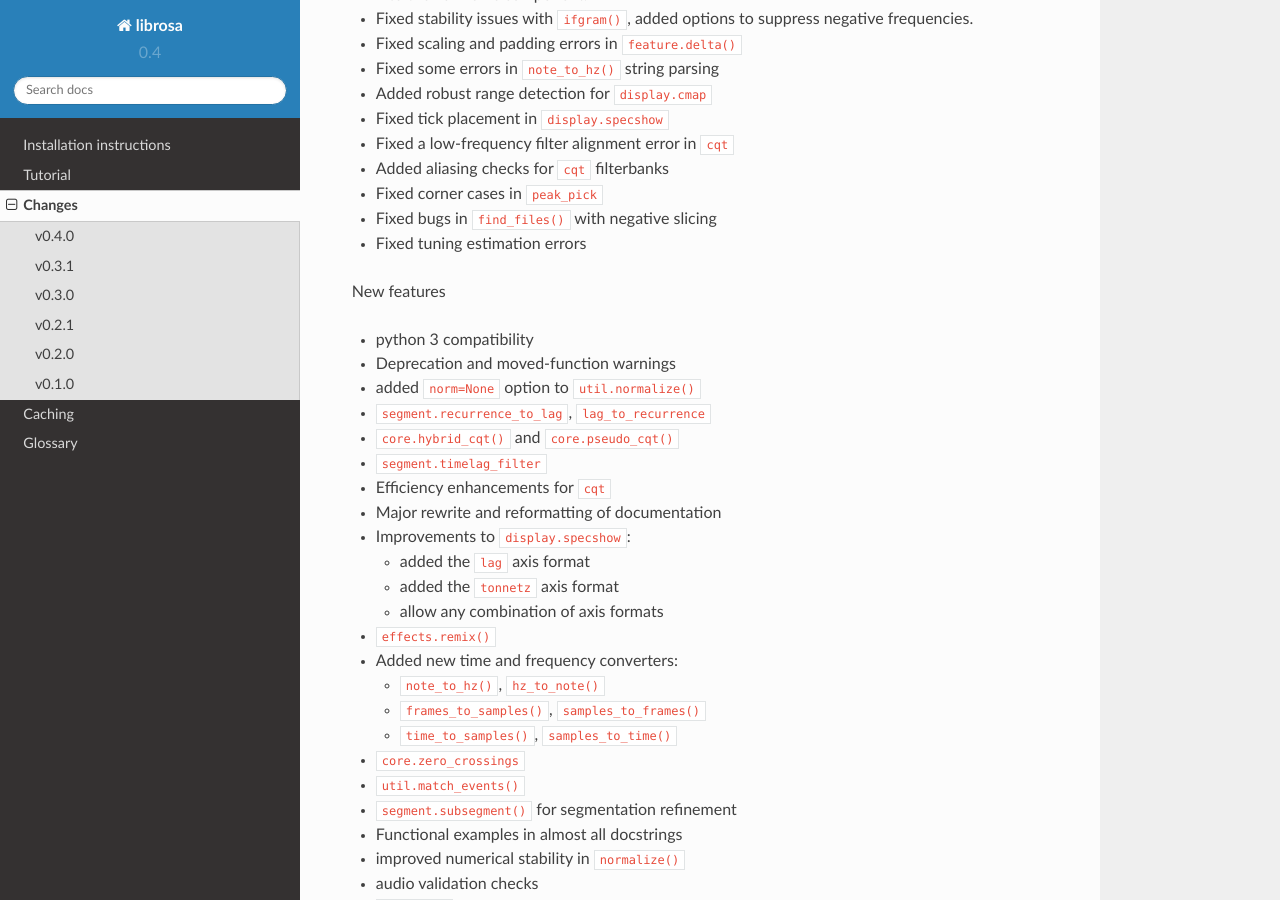
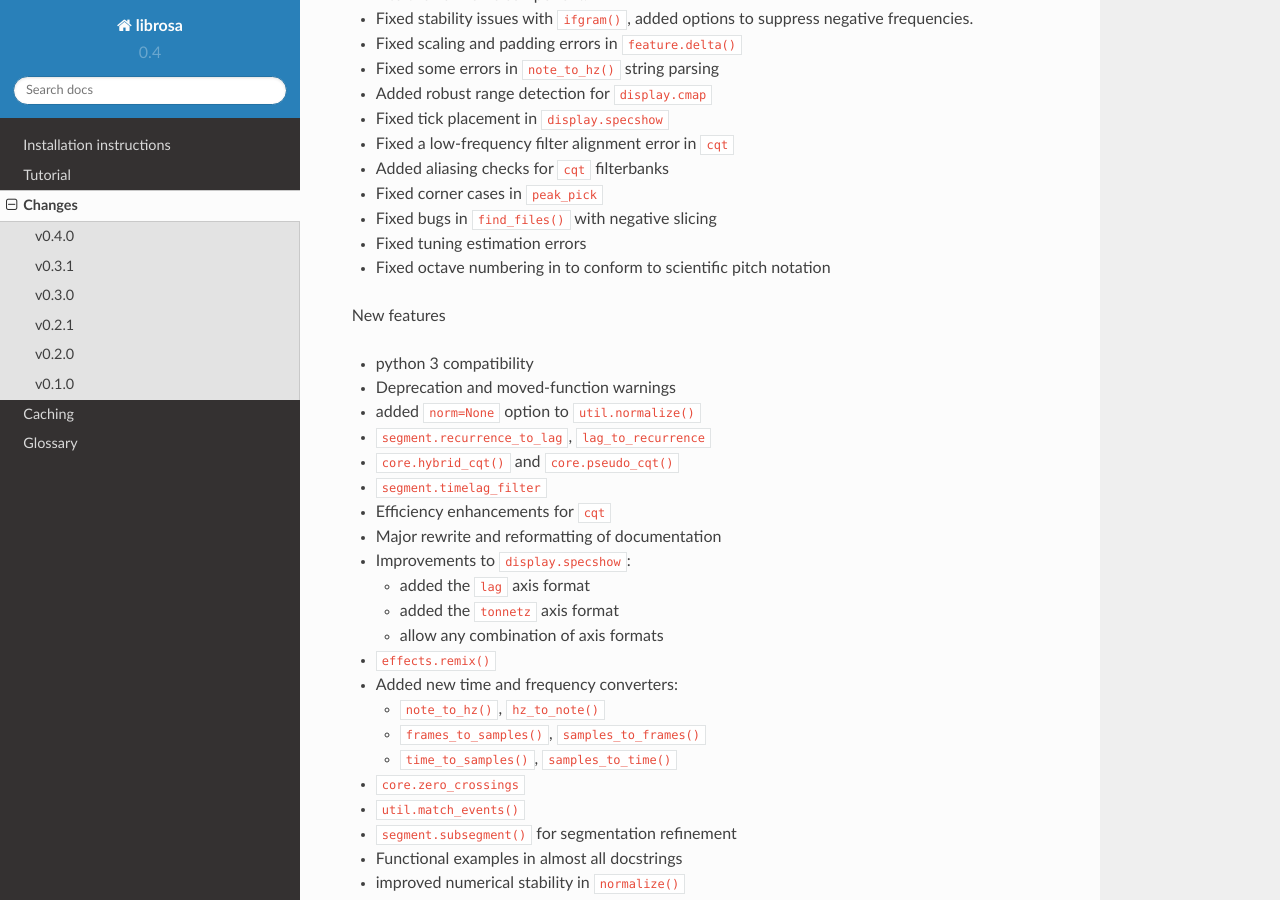
Before and after one commit to librosa/librosa, a Sphinx documentation site: the page built from docs/changelog.rst, in a window 1280 px wide and 900 px high, scrolled down 331 px. Built offline with Sphinx 7.4.7 and the Read the Docs theme 2.0.0, drawn with Linux system fonts in a browser that asks for light colours.

Commit message:
updated changelog

```diff
--- a/docs/changelog.rst
+++ b/docs/changelog.rst
@@ -21,6 +21,7 @@
 -  Fixed corner cases in ``peak_pick``
 -  Fixed bugs in ``find_files()`` with negative slicing
 -  Fixed tuning estimation errors
+-  Fixed octave numbering in to conform to scientific pitch notation
 
 New features
 
```
Also changed, not shown: CHANGELOG.md (+1 -0 lines).
